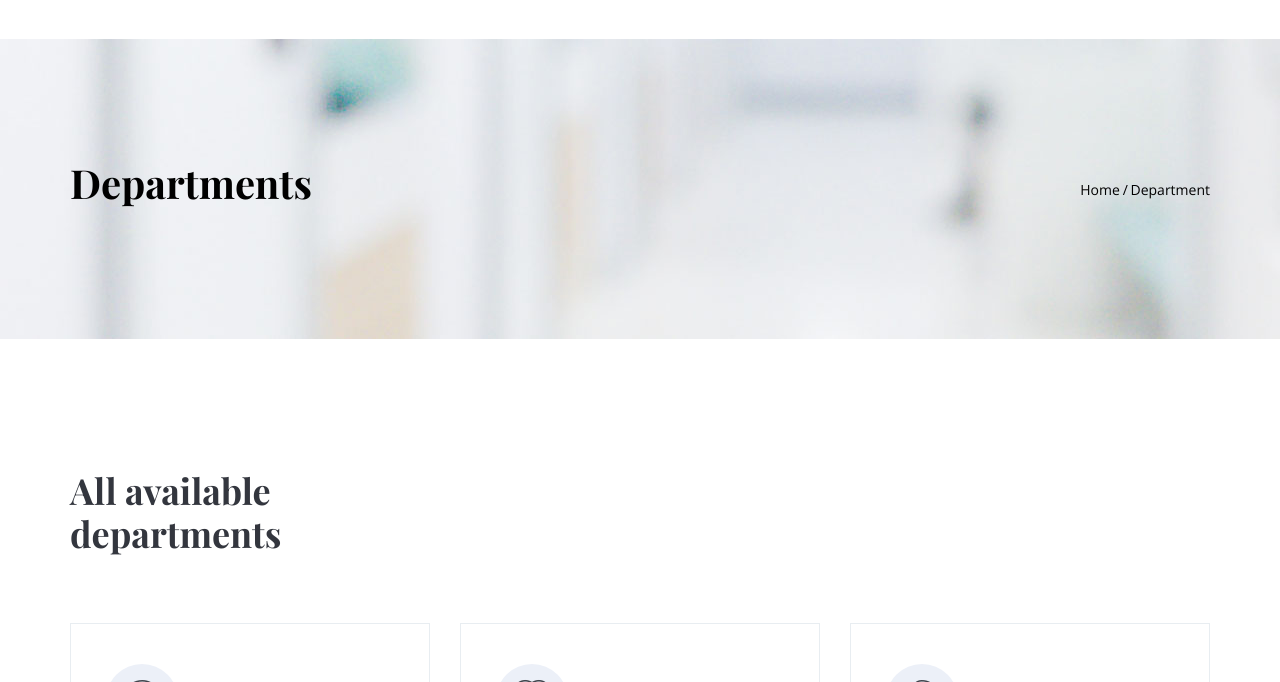
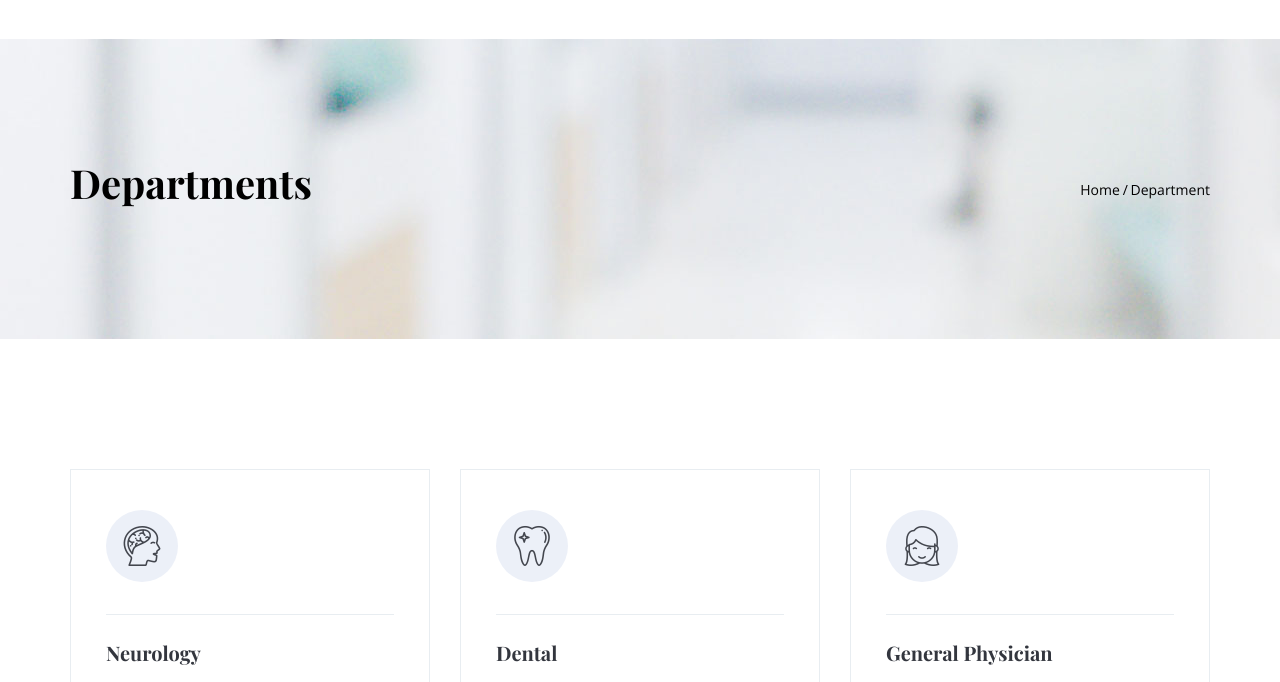
Before and after one commit to Umadevi-amin/WebMiniProject, a plain HTML site: page department.html in a window 1280 px wide. Shown: the part 83-765 px from the top of the page. Drawn offline with nearby package versions, Linux system fonts and the light colour scheme.

Commit message:
Minor Changes

```diff
--- a/department.html
+++ b/department.html
@@ -77,11 +77,6 @@
 
     <div class="service-area area-padding-top">
         <div class="container">
-            <div class="area-heading row">
-                <div class="col-md-5 col-xl-4">
-                    <h3>All available departments</h3>
-                </div>
-            </div>
             <div class="row">
                 <div class="col-md-6 col-lg-4">
                     <div class="card-service text-center text-lg-left mb-4 mb-lg-0">
@@ -125,7 +120,6 @@
     <!--================ appointment Area Starts =================-->
     <section class="appointment-area area-padding">
         <div class="container">
-
             <div class="appointment-inner">
                 <div class="row">
                     <div class="col-sm-2 col-lg-1">
```
